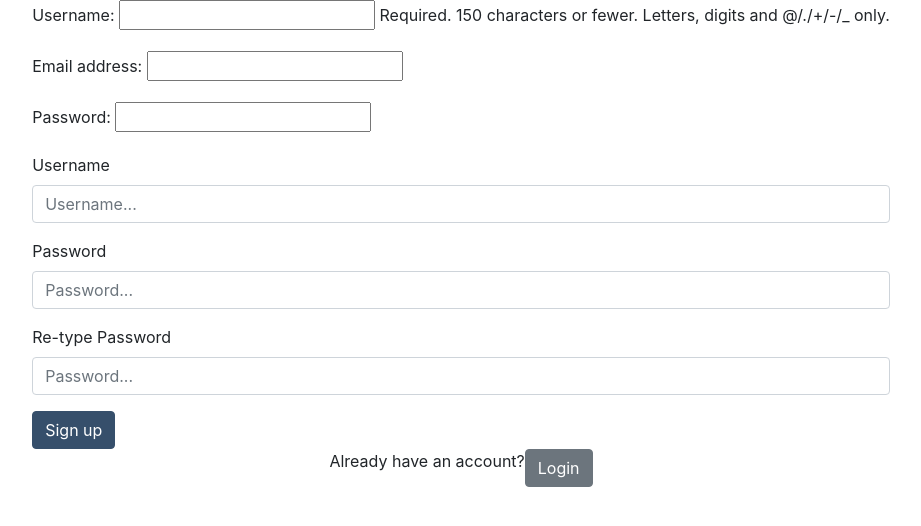
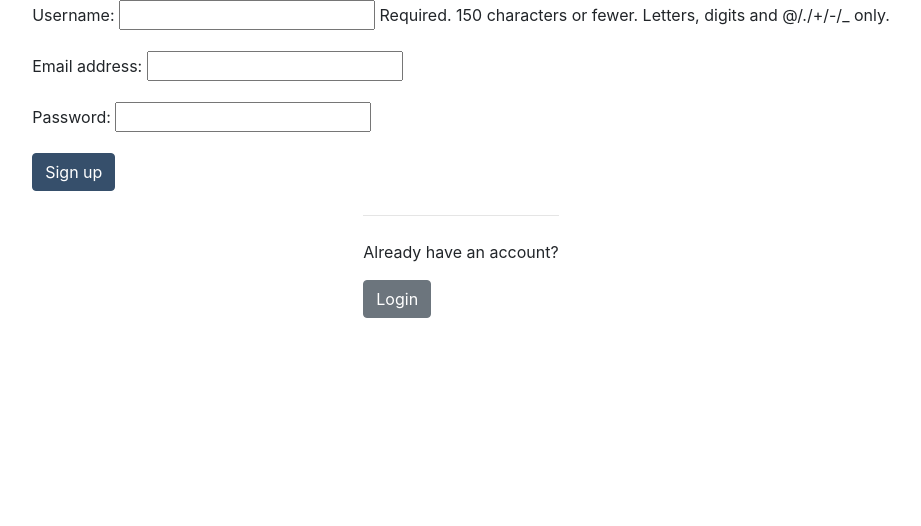
Before and after one commit to mcclymontdev/events_r_us, a Django app: page /sign-up in a window 1280 px wide. Shown: the part 120-646 px from the top of the page, without its empty margins (179-1100 px from the left). Run offline with Django 3.2, Linux system fonts and the light colour scheme; some libraries are stand-ins or nearby versions.

Commit message:
working log in and sign in with logout

```diff
--- a/templates/events/base.html
+++ b/templates/events/base.html
@@ -45,7 +45,7 @@
                 </li>
 				{% else %}
 				<li class="nav-item">
-                    <a href="/events/login" class="nav-link m-2">Log in</a>
+                    <a href="{% url 'events:login' %}" class="nav-link m-2">Log in</a>
                 </li>
                 <li class="nav-item">
                     <a href="/events/sign-up" class="nav-link m-2">Sign up</a>
--- a/templates/events/sign-up.html
+++ b/templates/events/sign-up.html
@@ -22,20 +22,6 @@
 			{{ user_form.as_p }}
 			{{ profile_form.as_p }}
 
-			<div class="form-group">
-				<label for="username">Username</label>
-				<input type="text" class="form-control" id="username" placeholder="Username...">
-			</div>
-
-			<div class="form-group">
-				<label for="password">Password</label>
-				<input type="password" class="form-control" id="password" placeholder="Password...">
-			</div>
-
-			<div class="form-group">
-				<label for="password">Re-type Password</label>
-				<input type="password" class="form-control" id="password2" placeholder="Password...">
-			</div>
 
 			<button type="submit" class="btn btn-primary" id="signup" value="Register">Sign up</button>
         </form>
@@ -43,12 +29,11 @@
     </div>
 
 	<div class="d-flex justify-content-center">
-		<div>
+		<form action ="{% url 'events:login' %}">
+			<hr class="my-4">
 			<p>Already have an account?</p>
-		</div>
-		<div>
-			<button onclick="{% url 'events:login' %}" class="btn btn-secondary" id="signin" >Login</button>
-		</div>
+			<button class="btn btn-secondary" id="signin" type ="submit">Login</button>
+		</form>
 	</div>
 
 	{% endif %}
```
Also changed, not shown: templates/events/login.html (+9 -4 lines).
